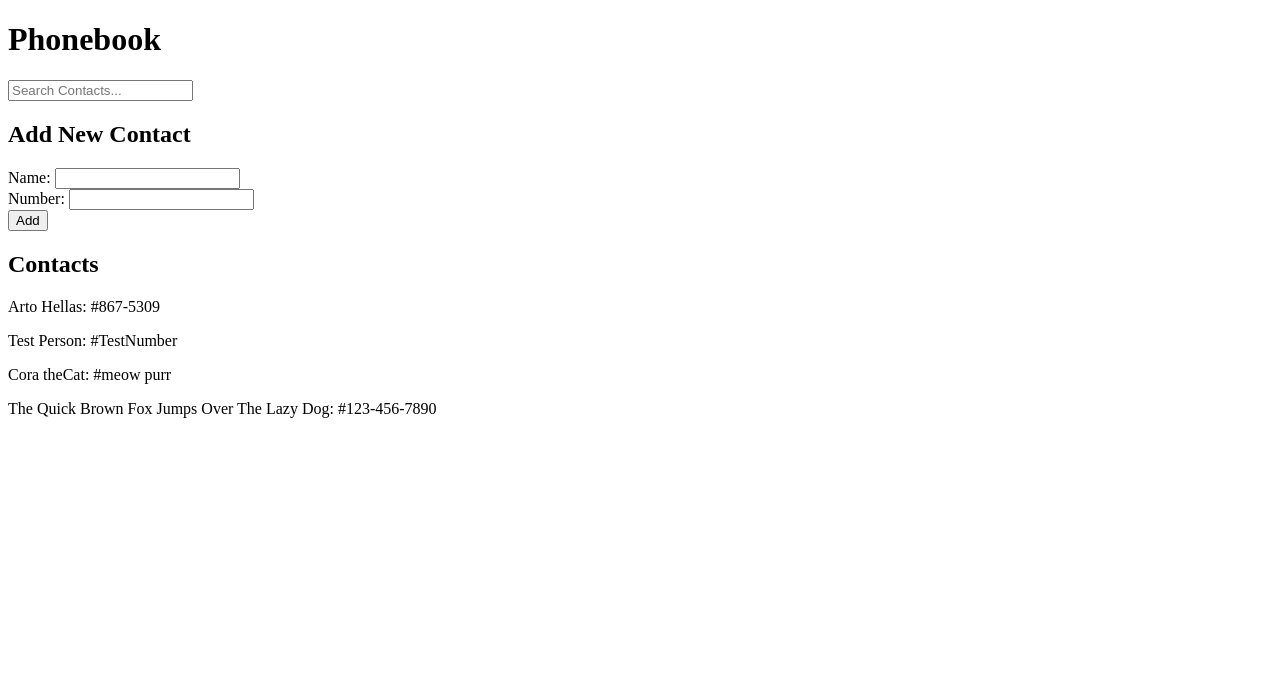
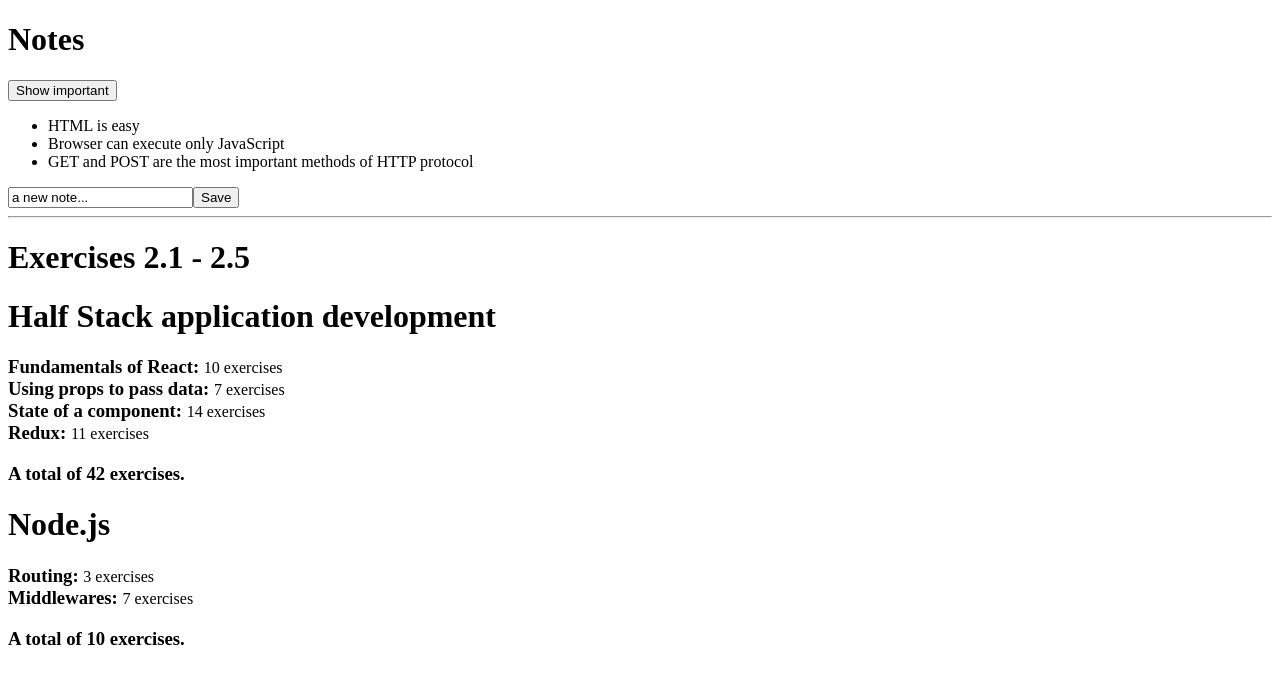
Before and after one commit to MasReed/full-stack-open-2021, a React (Create React App) app in the folder part2/: page / in a window 1280 px wide. Shown: the top 684 px of the page. Built offline with nearby package versions, Linux system fonts and the light colour scheme; data requests are answered from the project's data file.

Commit message:
implement json-server for dev and useEffect hook to fetch data

```diff
--- /dev/null
+++ b/part2/db.json
@@ -0,0 +1,22 @@
+{
+  "notes": [
+    {
+      "id": 1,
+      "content": "HTML is easy",
+      "date": "2019-05-30T17:30:31.098Z",
+      "important": true
+    },
+    {
+      "id": 2,
+      "content": "Browser can execute only JavaScript",
+      "date": "2019-05-30T18:39:34.091Z",
+      "important": false
+    },
+    {
+      "id": 3,
+      "content": "GET and POST are the most important methods of HTTP protocol",
+      "date": "2019-05-30T19:20:14.298Z",
+      "important": true
+    }
+  ]
+}
--- a/part2/src/example/App.jsx
+++ b/part2/src/example/App.jsx
@@ -1,35 +1,26 @@
-import React, { useState } from 'react';
+import React, { useState, useEffect } from 'react';
+import axios from 'axios';
 import Note from './Note.jsx';
 
 // Main App
 const App = () => {
 
-    // Temp Data
-    const tempNotes = [
-      {
-        id: 1,
-        content: 'HTML is easy',
-        date: '2019-05-30T17:30:31.098Z',
-        important: false
-      },
-      {
-        id: 2,
-        content: 'Browser can execute only JavaScript',
-        date: '2019-05-30T18:39:34.091Z',
-        important: true
-      },
-      {
-        id: 3,
-        content: 'GET and POST are the most important methods of HTTP protocol',
-        date: '2019-05-30T19:20:14.298Z',
-        important: true
-      }
-    ];
-
     // Stateful Data
-    const [ notes, setNotes ] = useState(tempNotes);
+    const [ notes, setNotes ] = useState([]);
     const [ newNote, setNewNote ] = useState('a new note...');
     const [ showAll, setShowAll ] = useState(true);
+
+
+    // Fetch Data from json-server
+    useEffect( () => {
+        console.log('effect');
+        axios
+            .get('http://localhost:3001/notes')
+            .then( response => {
+                console.log('promise fulfilled')
+                setNotes(response.data)
+            });
+    }, []);
 
     // User saves new note
     const addNote = (event) => {
@@ -45,7 +36,6 @@
     }
 
     const handleNoteChange = (event) => {
-        console.log(event.target.value);
         setNewNote(event.target.value);
     }
 
--- a/part2/src/index.js
+++ b/part2/src/index.js
@@ -1,22 +1,24 @@
 import React from 'react';
 import ReactDOM from 'react-dom';
+// App components
 import App0 from './example/App.jsx';
 import ExercisesApp from './exercise/a/ExercisesApp.jsx';
 import PhonebookApp from './phonebook/PhonebookApp.jsx';
 
+
 // Example
-ReactDOM.render(
-  <>
-  <PhonebookApp />
-  </>,
-  document.getElementById('root')
-);
+// ReactDOM.render(
+//   <>
+//   <PhonebookApp />
+//   </>,
+//   document.getElementById('root')
+// );
 
 // Exercise
-// ReactDOM.render(
-//     <>
-//         <App0 />
-//         <ExercisesApp />
-//     </>,
-//     document.getElementById('root')
-// );
+ReactDOM.render(
+    <>
+        <App0 />
+        <ExercisesApp />
+    </>,
+    document.getElementById('root')
+);
```
Also changed, not shown: part2/package.json (+6 -1 lines), 1 other file (tests, documents, lock files or other folders).
